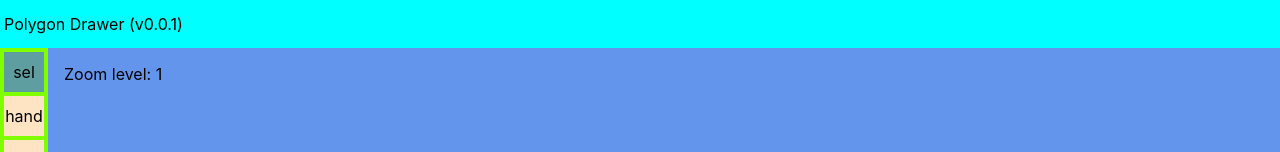
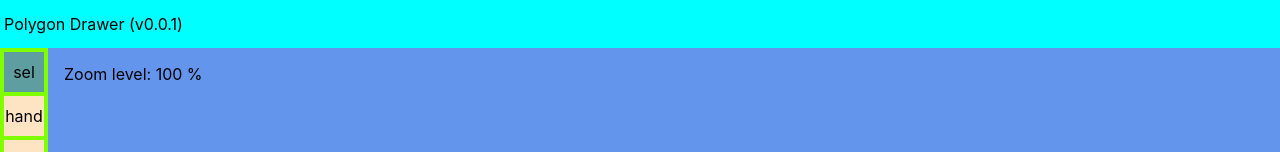
Before and after one commit to behrooz-arabzade/polygon-drawer, a React (Create React App) app: page / in a window 1280 px wide. Shown: the top 152 px of the page. Built offline with nearby package versions, Linux system fonts and the light colour scheme.

Commit message:
Added zoom

```diff
--- a/src/components/layouts/canvas/Canvas.module.css
+++ b/src/components/layouts/canvas/Canvas.module.css
@@ -1,20 +1,13 @@
 .root {
     width: 100%;
     height: 100%;
-    overflow: auto;
     display: flex;
     align-items: center;
     justify-content: center;
     position: relative;
+    overflow: auto;
 }
 
 .stage {
     background-color: white;
 }
-
-.zoom {
-    position: absolute;
-    top: 16px;
-    left: 16px;
-    margin: 0;
-}
--- a/src/components/layouts/canvas/Canvas.tsx
+++ b/src/components/layouts/canvas/Canvas.tsx
@@ -26,7 +26,6 @@ const Canvas: FC = () => {
   const startNewOne = (startingPos: Point2d) => {
     setDrawing(true);
 
-    console.log("startNewOne startingPos", startingPos);
     const newObject = new Polygon(getRandomString(10), startingPos);
 
     dispatch(addCanvasObject(newObject));
@@ -70,7 +69,6 @@ const Canvas: FC = () => {
 
   return (
     <div className={styles.root}>
-      <p className={styles.zoom}>{`Zoom level: ${canvas.zoom}`}</p>
       <Stage
         className={styles.stage}
         width={canvas.size.width * canvas.zoom}
--- /dev/null
+++ b/src/components/molecules/Zoom/Zoom.module.css
@@ -0,0 +1,7 @@
+.root {
+    position: absolute;
+    top: 16px;
+    left: 16px;
+    margin: 0;
+    z-index: 1;
+}
--- /dev/null
+++ b/src/components/molecules/Zoom/Zoom.tsx
@@ -0,0 +1,13 @@
+import { FC } from "react";
+import styles from "./Zoom.module.css";
+import { useSelector } from "react-redux";
+import { RootState } from "store/store";
+
+const Zoom: FC = ({}) => {
+  const zoom = useSelector((state: RootState) => state.canvas.zoom);
+  return (
+    <p className={styles.root}>{`Zoom level: ${(zoom * 100).toFixed(0)} %`}</p>
+  );
+};
+
+export default Zoom;
--- a/src/components/pages/main/Main.module.css
+++ b/src/components/pages/main/Main.module.css
@@ -19,4 +19,6 @@
 .canvasContainer {
     grid-area: 2/2/3/3;
     background-color: cornflowerblue;
+    position: relative;
+    overflow: hidden;
 }
--- a/src/components/pages/main/Main.tsx
+++ b/src/components/pages/main/Main.tsx
@@ -1,6 +1,7 @@
 import Canvas from "components/layouts/canvas/Canvas";
 import Tabs from "components/layouts/tabs/Tabs";
 import Toolbar from "components/layouts/toolbar/Toolbar";
+import Zoom from "components/molecules/Zoom/Zoom";
 import { FC } from "react";
 import styles from "./Main.module.css";
 
@@ -11,6 +12,7 @@ const Main: FC = () => {
         <Tabs />
       </div>
       <div className={styles.canvasContainer}>
+        <Zoom />
         <Canvas />
       </div>
       <div className={styles.toolbarContainer}>
```
